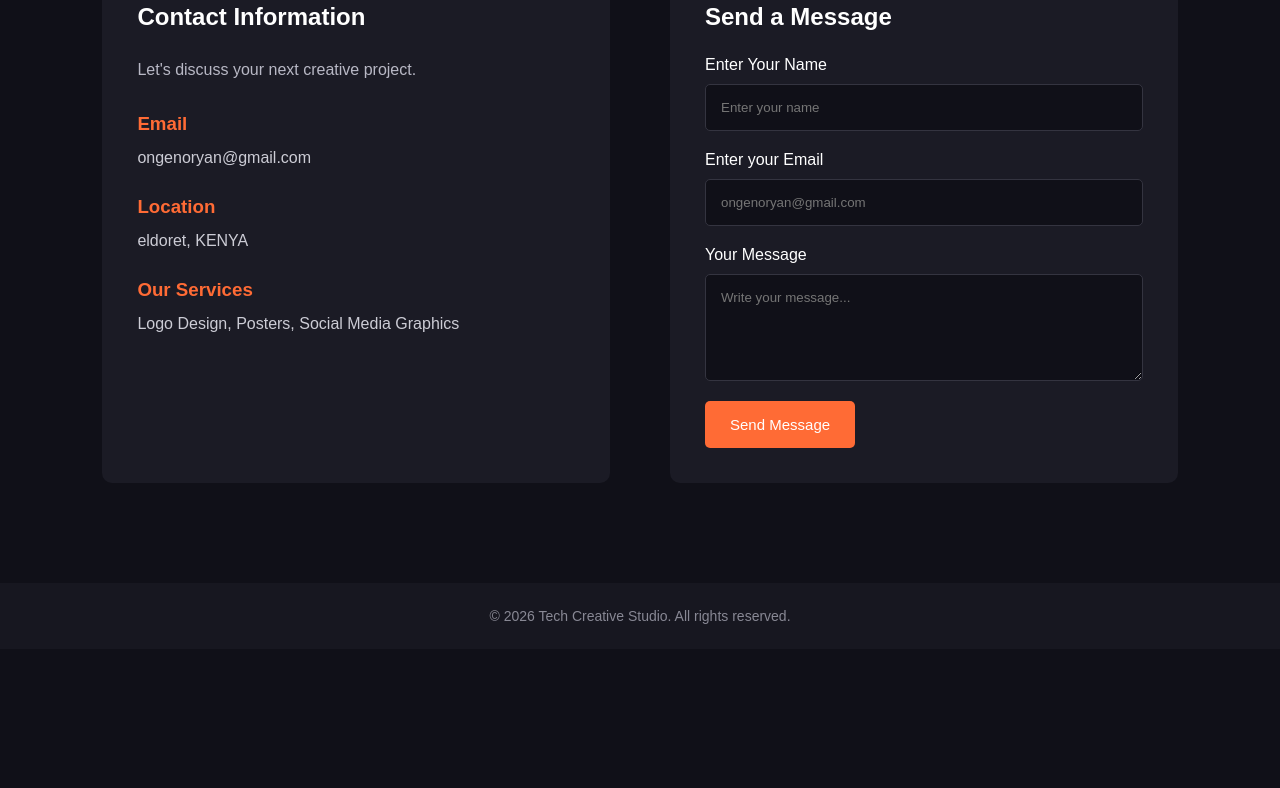
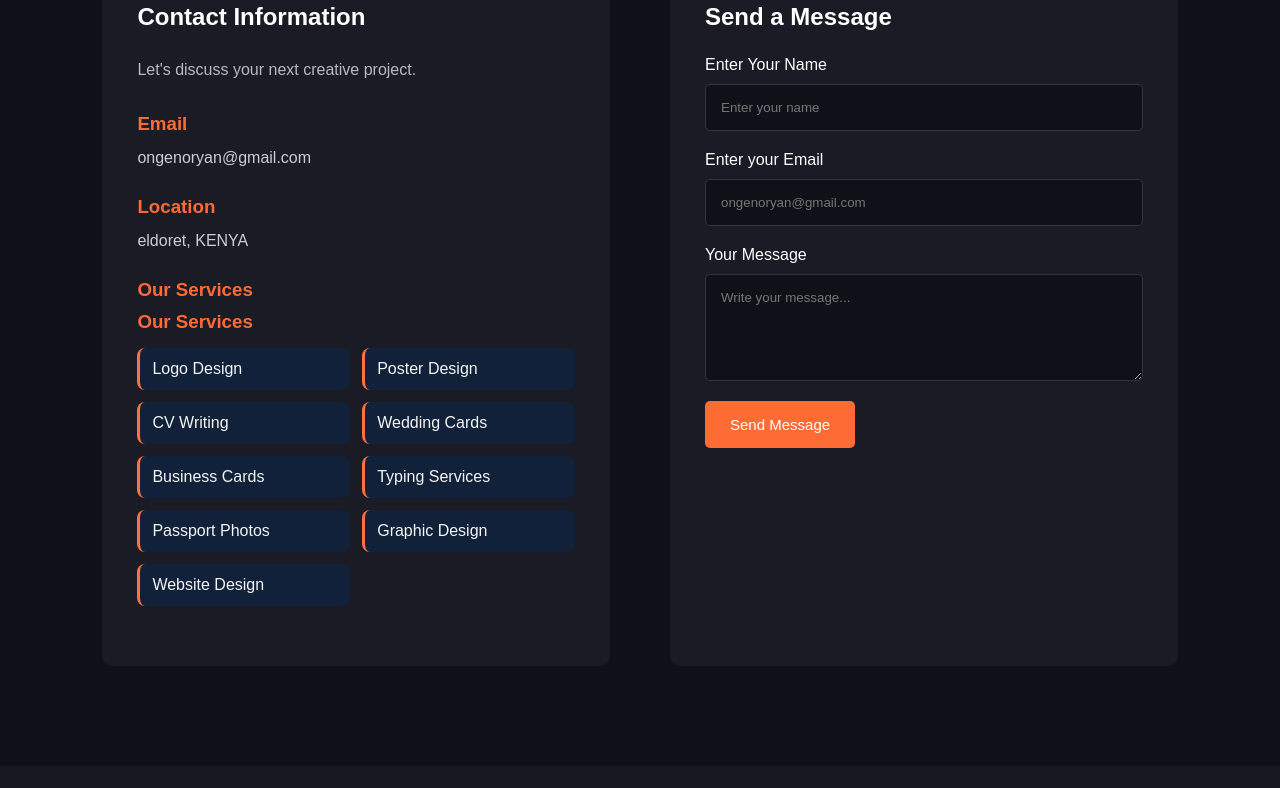
Before and after one commit to techbrians/spectacular01, a plain HTML site: page contact.html in a window 1280 px wide. Shown: the part 439-1227 px from the top of the page. Before the commit the page ends 1088 px from the top, so only its background shows below. Drawn offline with Linux system fonts and the light colour scheme.

Commit message:
Update contact.html

```diff
--- a/contact.html
+++ b/contact.html
@@ -47,7 +47,19 @@
 
         <div class="contact-item">
             <h3>Our Services</h3>
-            <p>Logo Design, Posters, Social Media Graphics</p>
+            <h3>Our Services</h3>
+
+<ul class="contact-services">
+    <li>Logo Design</li>
+    <li>Poster Design</li>
+    <li>CV Writing</li>
+    <li>Wedding Cards</li>
+    <li>Business Cards</li>
+    <li>Typing Services</li>
+    <li>Passport Photos</li>
+    <li>Graphic Design</li>
+    <li>Website Design</li>
+</ul>
         </div>
     </div>
 
```
